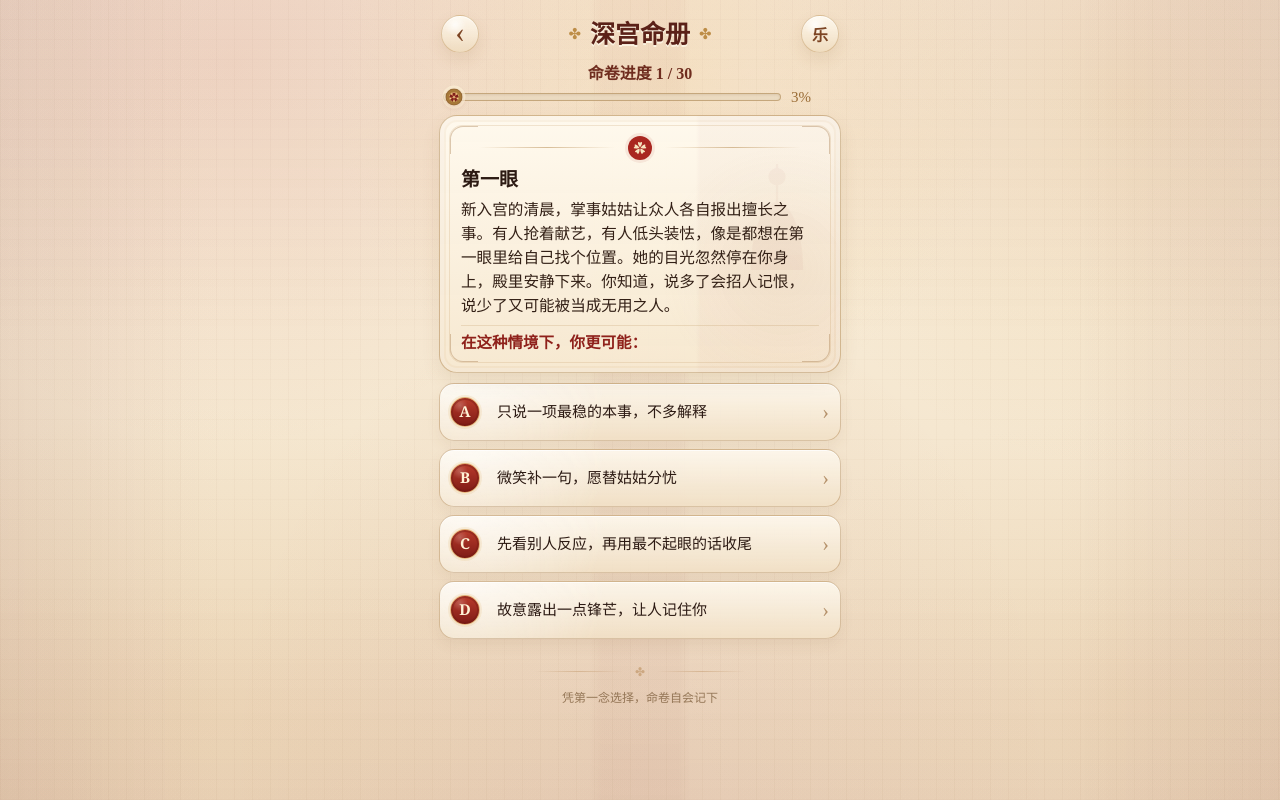
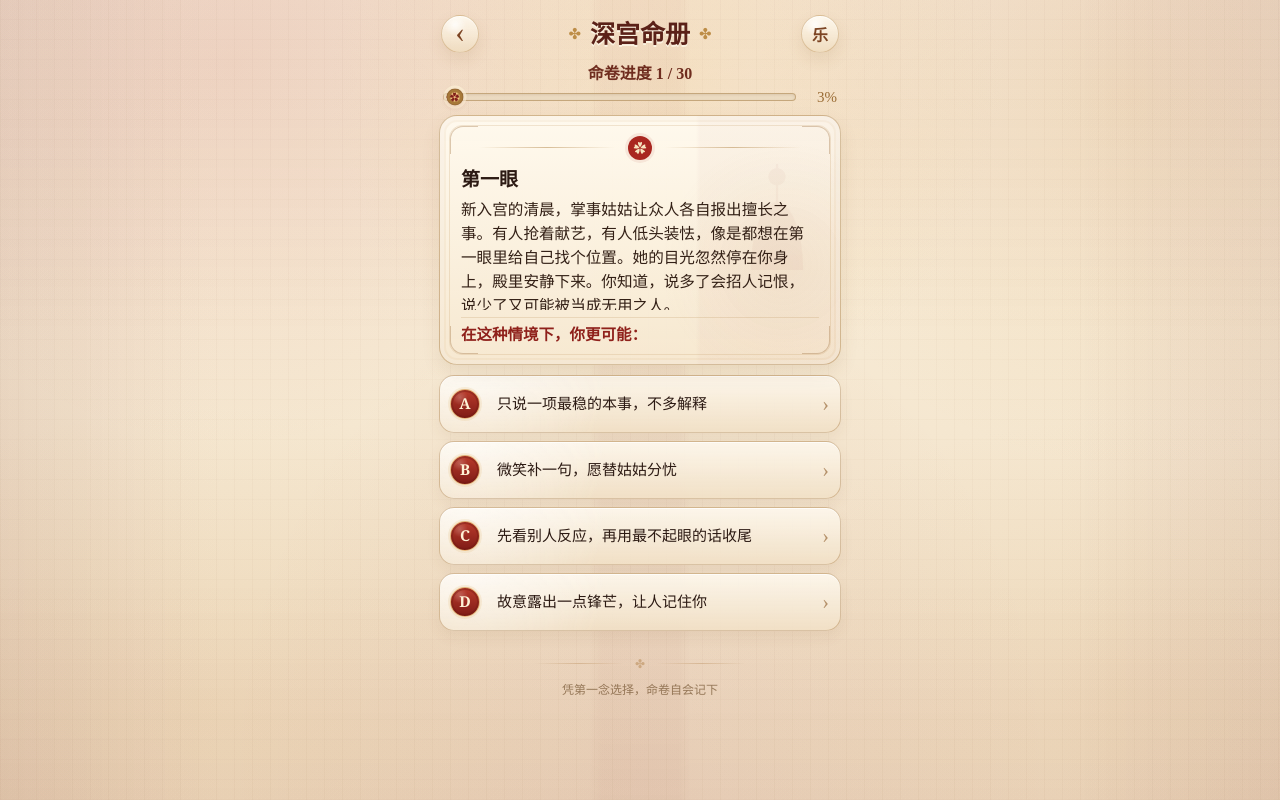
Before and after one commit to Jamescheng2022/shengongji-psych-test, a Next.js app: page /test in a window 1280 px wide. Built offline with nearby package versions, Linux system fonts and the light colour scheme.

Commit message:
fix: stabilize test card layout and progress bar

```diff
--- a/app/test-page.css
+++ b/app/test-page.css
@@ -1690,12 +1690,22 @@
   padding-top: 0;
 }
 
+.test-progress__row {
+  display: flex;
+  align-items: center;
+  gap: 7px;
+  width: 100%;
+}
+
 .test-progress__text {
   font-size: 16px;
   line-height: 1.18;
 }
 
 .test-progress__track {
+  flex: 1 1 auto;
+  min-width: 0;
+  width: 100%;
   height: 8px;
 }
 
@@ -1709,13 +1719,14 @@
 }
 
 .test-progress__percent {
+  flex: 0 0 34px;
+  text-align: right;
   font-size: 15px;
 }
 
 .test-scene-card {
-  height: auto;
+  height: clamp(228px, 30dvh, 270px);
   min-height: 0;
-  max-height: none;
   padding: 18px 19px 16px;
   overflow: hidden;
 }
@@ -1736,14 +1747,22 @@
 }
 
 .test-scene-card__content {
-  flex: 0 1 auto;
+  flex: 1 1 auto;
+  min-height: 0;
+  display: flex;
+  flex-direction: column;
+  justify-content: center;
 }
 
 .test-scene-card__body {
   flex: 0 1 auto;
-  overflow: visible;
-  max-height: none;
-  padding-right: 0;
+  min-height: 0;
+  max-height: calc(100% - 64px);
+  overflow-y: auto;
+  padding-right: 4px;
+  overscroll-behavior: contain;
+  scrollbar-width: thin;
+  scrollbar-color: rgba(183, 140, 83, 0.34) transparent;
   -webkit-mask-image: none;
   mask-image: none;
 }
@@ -1811,6 +1830,7 @@
   }
 
   .test-scene-card {
+    height: clamp(250px, 30dvh, 270px);
     padding: 20px 21px 18px;
   }
 
@@ -1865,6 +1885,7 @@
   }
 
   .test-scene-card {
+    height: clamp(228px, 32dvh, 240px);
     padding: 16px 16px 14px;
     border-radius: 16px;
   }
@@ -1941,15 +1962,17 @@
   }
 
   .test-progress__row {
-    grid-template-columns: 1fr 34px;
+    display: flex;
     gap: 7px;
   }
 
   .test-progress__percent {
+    flex-basis: 30px;
     font-size: 13px;
   }
 
   .test-scene-card {
+    height: clamp(204px, 34dvh, 224px);
     padding: 14px 15px 12px;
   }
 
```
Also changed, not shown: 4 other files (tests, documents, lock files or other folders).
